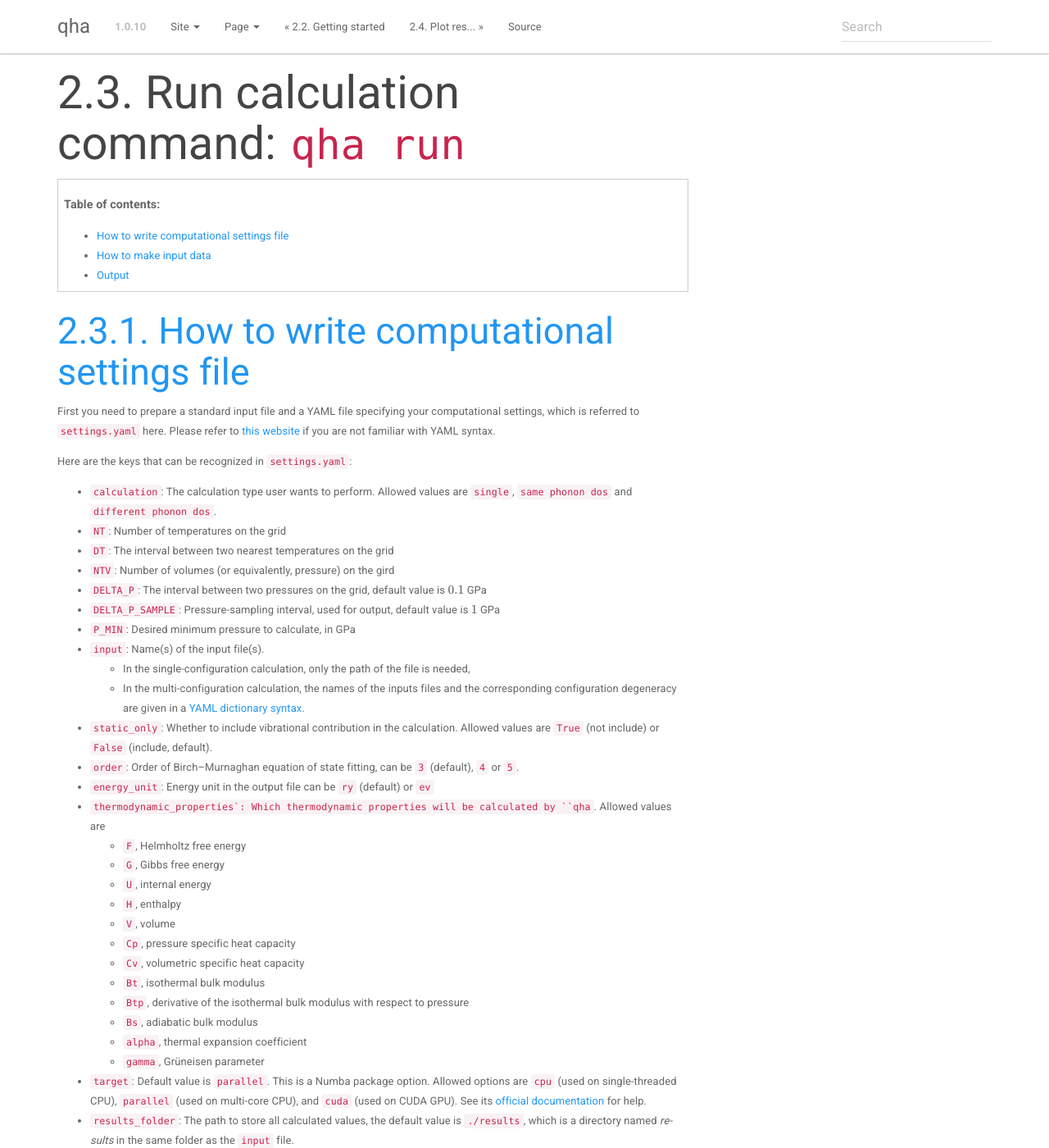
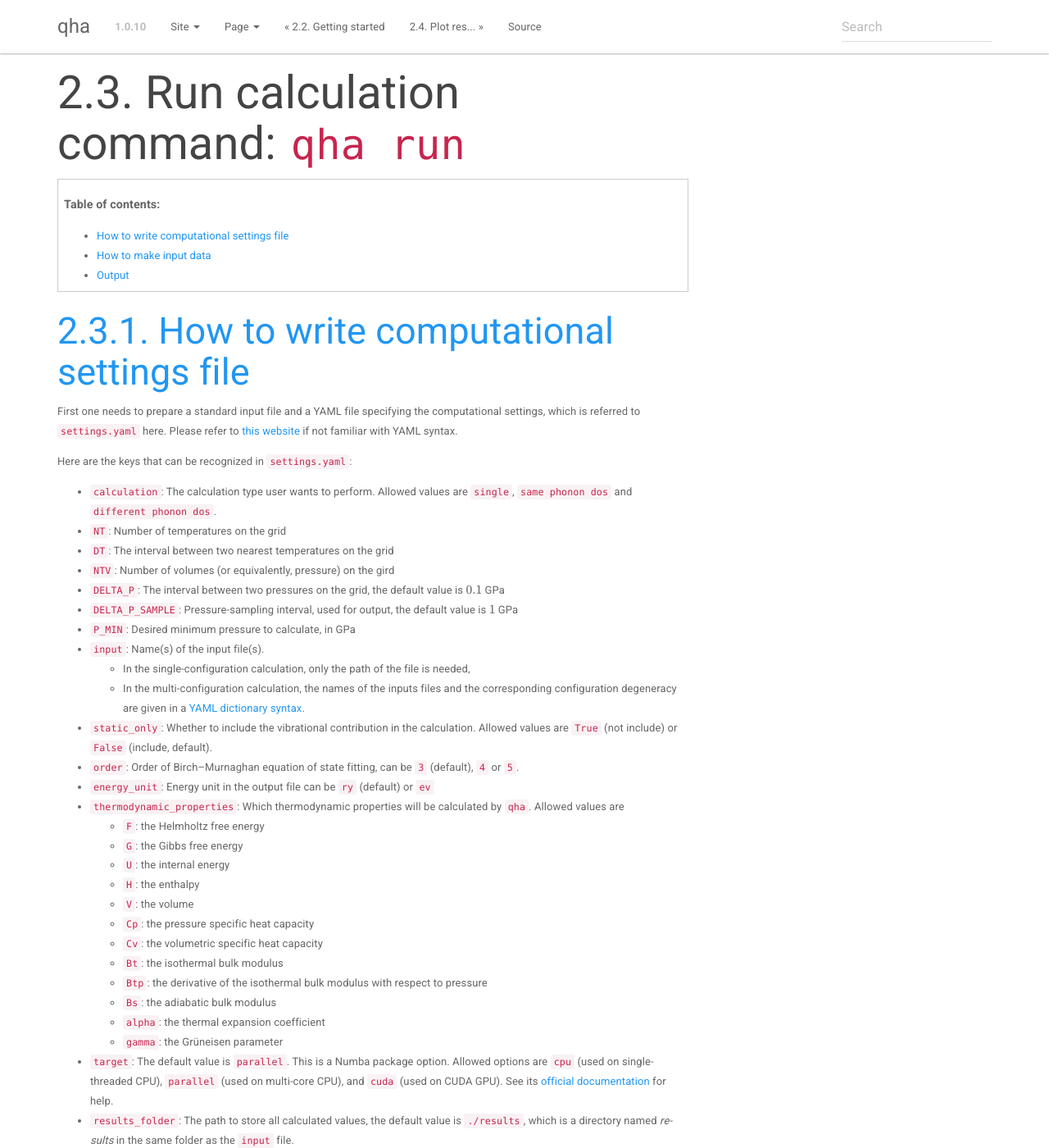
Before and after one commit to MineralsCloud/qha, a Sphinx documentation site: the page built from docs/source/tutorials/run.rst, in a window 1280 px wide and 1400 px high. Shown: the whole window at 82% size. Built offline with Sphinx 7.4.7, drawn with Linux system fonts in a browser that asks for light colours; some of the changed text lies outside the part shown.

Commit message:
docs: Change articles and pronouns

```diff
--- a/docs/source/tutorials/run.rst
+++ b/docs/source/tutorials/run.rst
@@ -7,10 +7,10 @@
 How to write computational settings file
 ========================================
 
-First you need to prepare a standard input file and a YAML file specifying
-your computational settings, which is referred to ``settings.yaml`` here.
+First one needs to prepare a standard input file and a YAML file specifying
+the computational settings, which is referred to ``settings.yaml`` here.
 Please refer to `this website <https://docs.ansible.com/ansible/latest/reference_appendices/YAMLSyntax.html>`_
-if you are not familiar with YAML syntax.
+if not familiar with YAML syntax.
 
 Here are the keys that can be recognized in ``settings.yaml``:
 
@@ -18,33 +18,33 @@
 * ``NT``: Number of temperatures on the grid
 * ``DT``: The interval between two nearest temperatures on the grid
 * ``NTV``: Number of volumes (or equivalently, pressure) on the gird
-* ``DELTA_P``: The interval between two pressures on the grid, default value is :math:`0.1` GPa
-* ``DELTA_P_SAMPLE``: Pressure-sampling interval, used for output, default value is :math:`1` GPa
+* ``DELTA_P``: The interval between two pressures on the grid, the default value is :math:`0.1` GPa
+* ``DELTA_P_SAMPLE``: Pressure-sampling interval, used for output, the default value is :math:`1` GPa
 * ``P_MIN``: Desired minimum pressure to calculate, in GPa
 * ``input``: Name(s) of the input file(s).
 
   * In the single-configuration calculation, only the path of the file is needed,
   * In the multi-configuration calculation, the names of the inputs files and the corresponding configuration degeneracy are given in a `YAML dictionary syntax <https://docs.ansible.com/ansible/latest/plugins/lookup/dict.html>`_.
 
-* ``static_only``: Whether to include vibrational contribution in the calculation. Allowed values are ``True`` (not include) or ``False`` (include, default).
+* ``static_only``: Whether to include the vibrational contribution in the calculation. Allowed values are ``True`` (not include) or ``False`` (include, default).
 * ``order``: Order of Birch–Murnaghan equation of state fitting, can be ``3`` (default), ``4`` or ``5``.
 * ``energy_unit``: Energy unit in the output file can be ``ry`` (default) or ``ev``
-* ``thermodynamic_properties`: Which thermodynamic properties will be calculated by ``qha``. Allowed values are
+* ``thermodynamic_properties``: Which thermodynamic properties will be calculated by ``qha``. Allowed values are
 
-  * ``F``, Helmholtz free energy
-  * ``G``, Gibbs free energy
-  * ``U``, internal energy
-  * ``H``, enthalpy
-  * ``V``, volume
-  * ``Cp``, pressure specific heat capacity
-  * ``Cv``, volumetric specific heat capacity
-  * ``Bt``, isothermal bulk modulus
-  * ``Btp``, derivative of the isothermal bulk modulus with respect to pressure
-  * ``Bs``, adiabatic bulk modulus
-  * ``alpha``, thermal expansion coefficient
-  * ``gamma``, Grüneisen parameter
+  * ``F``: the Helmholtz free energy
+  * ``G``: the Gibbs free energy
+  * ``U``: the internal energy
+  * ``H``: the enthalpy
+  * ``V``: the volume
+  * ``Cp``: the pressure specific heat capacity
+  * ``Cv``: the volumetric specific heat capacity
+  * ``Bt``: the isothermal bulk modulus
+  * ``Btp``: the derivative of the isothermal bulk modulus with respect to pressure
+  * ``Bs``: the adiabatic bulk modulus
+  * ``alpha``: the thermal expansion coefficient
+  * ``gamma``: the Grüneisen parameter
 
-* ``target``: Default value is ``parallel``.
+* ``target``: The default value is ``parallel``.
   This is a Numba package option. Allowed options are ``cpu`` (used on single-threaded CPU), ``parallel`` (used on multi-core CPU), and ``cuda`` (used on CUDA GPU).
   See its `official documentation <http://numba.pydata.org/numba-doc/0.39.0/reference/jit-compilation.html#numba.vectorize>`_ for help.
 * ``results_folder``: The path to store all calculated values, the default value is ``./results``, which is a directory named `results` in
@@ -62,15 +62,15 @@
    :width: 800 px
    :align: center
 
-After you have prepared ``settings.yaml`` and ``input`` in the same directory,
+After one has prepared ``settings.yaml`` and ``input`` in the same directory,
 just open the terminal, redirect to that directory and run::
 
    $ qha run ./settings.yaml
 
 then the results will be generated in the directory specified
 in ``results_folder`` option in ``settings.yaml``.
-If the ``settings.yaml`` is not in the same directory as your input file, you have to explicitly specify the
-path of it on your computer.
+If the ``settings.yaml`` is not in the same directory as the input file, one has to explicitly specify the
+path of it on his/her computer.
 
 
 Output
```
